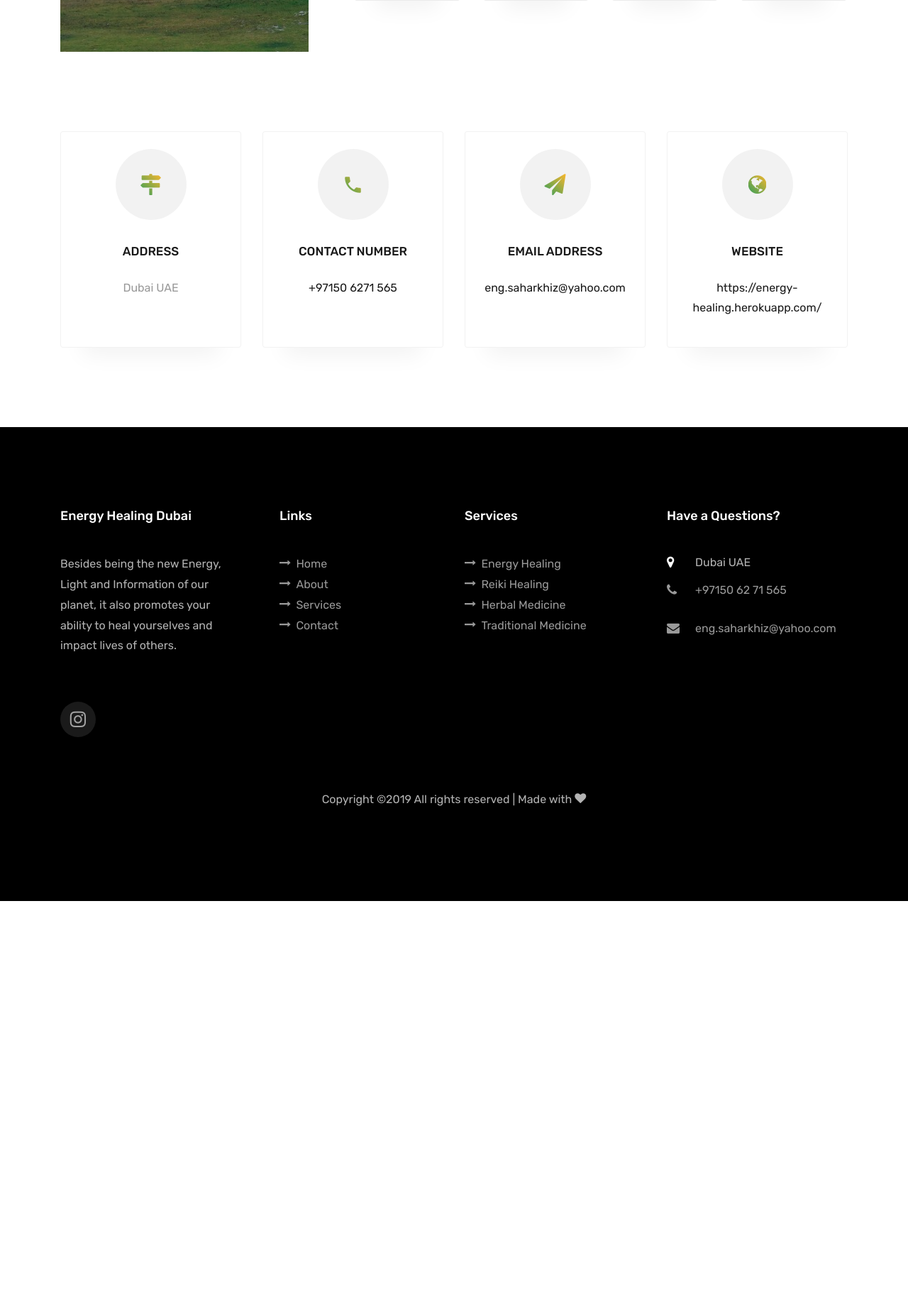
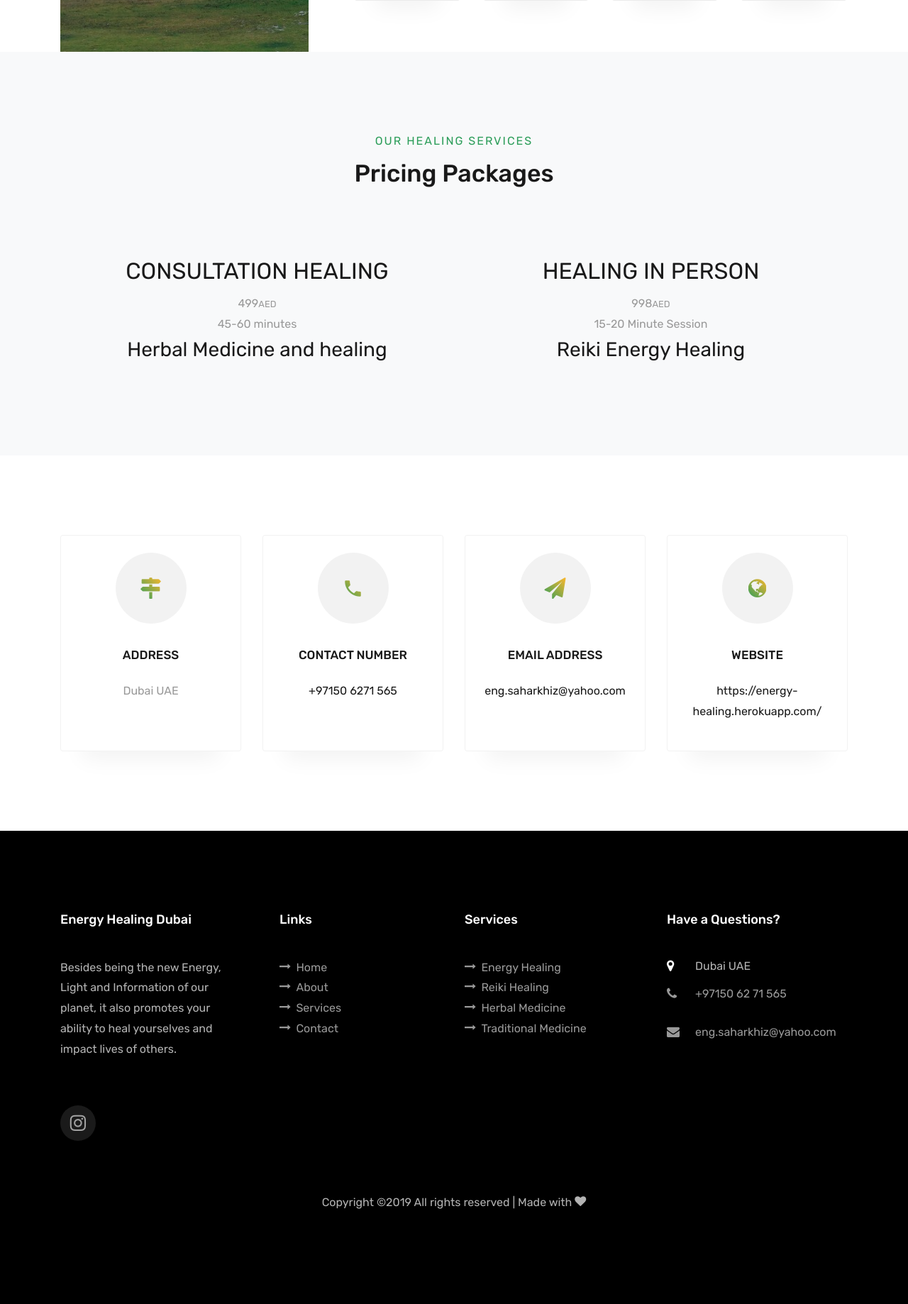
Before and after one commit to saharkiz/energy-healing, a PHP site: page / in a window 1280 px wide. Shown: the part 1781-3619 px from the top of the page at 71% size. Before the commit the page ends 3051 px from the top, so only its background shows below. Run offline with PHP 8.4, Linux system fonts and the light colour scheme; some web fonts are replaced.

Commit message:
Add files via upload

```diff
--- a/index.php
+++ b/index.php
@@ -42,6 +42,17 @@
     <link rel="stylesheet" href="css/flaticon.css">
     <link rel="stylesheet" href="css/icomoon.css">
     <link rel="stylesheet" href="css/style.css">
+
+      <!-- Global site tag (gtag.js) - Google Analytics -->
+      <script async src="https://www.googletagmanager.com/gtag/js?id=UA-70163755-3"></script>
+      <script>
+        window.dataLayer = window.dataLayer || [];
+        function gtag(){dataLayer.push(arguments);}
+        gtag('js', new Date());
+
+        gtag('config', 'UA-70163755-3');
+      </script>
+
   </head>
   <body>
 <style>
@@ -178,6 +189,42 @@
       </div>
     </section>
 
+    <section class="ftco-section ftco-project bg-light" data-section="Services">
+           <div class="container">
+              <div class="row justify-content-center mb-5 pb-3">
+                <div class="col-md-12 heading-section text-center ftco-animate fadeInUp ftco-animated">
+                 <span class="subheading">Our Healing Services</span>
+                 <h2 class="mb-4">Pricing Packages</h2>
+                 <p></p>
+               </div>
+              </div>
+              <div class="row no-gutters d-flex">
+                 <div class="col-lg-6 col-md-6 ftco-animate fadeInUp ftco-animated">
+                    <div class="block-7">
+                       <div class="text-center">
+                         <h2 class="heading">CONSULTATION HEALING</h2>
+                         <span class="price">
+                             <span class="number">499<small class="per">AED</small></span>
+                            <span class="excerpt d-block">45-60 minutes</span>
+                            <h3 class="heading-2 mb-3">Herbal Medicine and healing</h3>
+                         </span>
+                       </div>
+                    </div>
+                 </div>
+                 <div class="col-lg-6 col-md-6 ftco-animate fadeInUp ftco-animated">
+                    <div class="block-7 active">
+                       <div class="text-center">
+                          <h2 class="heading">HEALING IN PERSON</h2>
+                          <span class="price"><span class="number">998<small class="per">AED</small></span></span>
+                          <span class="excerpt d-block">15-20 Minute Session</span>
+                          <h3 class="heading-2 mb-3">Reiki Energy Healing</h3>
+                       </div>
+                    </div>
+                 </div>
+              </div>
+           </div>
+        </section>
+
     <section class="ftco-section contact-section">
       <div class="container">
         <div class="row d-flex contact-info">
```
